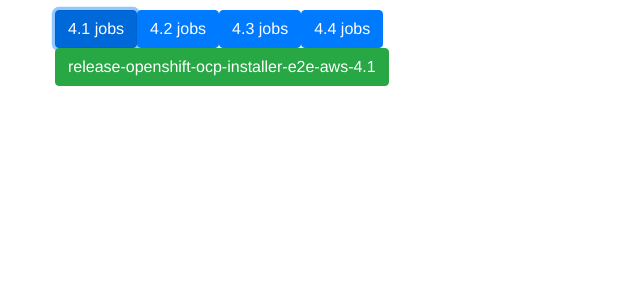
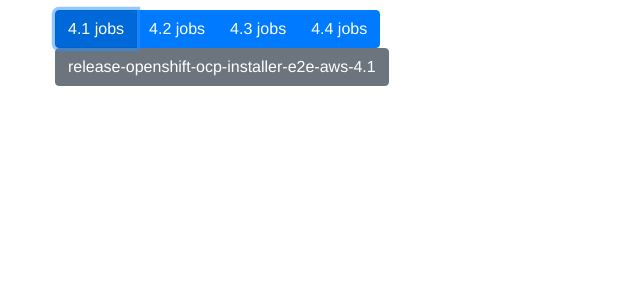
Before and after one commit to vrutkovs/elk, a Vue app: page / in a window 1280 px wide. Both pictures are taken after a click on the button "4.1 jobs". Shown: the top 300 px of the page, without its empty margins (0-640 px from the left). Built offline with nearby package versions, Linux system fonts and the light colour scheme.

Commit message:
yadayada

```diff
--- a/src/App.vue
+++ b/src/App.vue
@@ -31,8 +31,6 @@
   },
   methods: {
     onJobSelected: function (id) {
-      /* eslint no-console: ["error", { allow: ["warn", "error"] }] */
-      console.warn("app: job '" + id + "' selected")
       this.id = id
     }
   }
--- a/src/components/GroupButton.vue
+++ b/src/components/GroupButton.vue
@@ -1,11 +1,9 @@
 <template>
-  <div>
-    <b-button
-      v-on:click="$emit('group-selected', id)"
-      :pressed.sync="pressed"
-      variant="primary"
-    >{{ title }}</b-button>
-  </div>
+  <b-button
+    v-on:click="$emit('group-selected', id)"
+    :pressed.sync="pressed"
+    variant="primary"
+  >{{ title }}</b-button>
 </template>
 <script>
 export default {
--- a/src/components/JobButton.vue
+++ b/src/components/JobButton.vue
@@ -3,7 +3,7 @@
     <b-button
       v-on:click="$emit('job-selected', id)"
       :pressed.sync="pressed"
-      variant="success"
+      variant="secondary"
     >{{ title }}</b-button>
   </div>
 </template>
--- a/src/components/JobDetails.vue
+++ b/src/components/JobDetails.vue
@@ -8,6 +8,7 @@
       <div v-if="loading">Loading...</div>
 
       <div v-else>
+        <b-button-group vertical>
           <JobRunButton
             v-for="(jb, idx) in job_info"
             v-bind:key="idx"
@@ -15,6 +16,7 @@
             v-bind:success="jb.success"
             v-on:job-run-selected="onJobRunSelected"
           />
+        </b-button-group>
       </div>
     </section>
   </div>
@@ -40,8 +42,6 @@
       .then(response => {
         response.data.forEach(v => {
           var url = 'http://localhost:3000/job/'+this.id+'/'+v
-          /* eslint no-console: ["error", { allow: ["warn"] }] */
-          console.warn("Fetching " + url)
           this.axios
             .get(url)
             .then(response => {
--- a/src/components/JobRunButton.vue
+++ b/src/components/JobRunButton.vue
@@ -1,10 +1,9 @@
 <template>
-  <div>
-    <b-button
-      v-on:click="$emit('job-run-selected', id)"
-      :variant="success ? 'success' : 'danger'"
-    >{{ id }}</b-button>
-  </div>
+  <b-button
+    v-on:click="$emit('job-run-selected', id)"
+    :variant="success ? 'success' : 'danger'"
+    disabled
+  >{{ id }}</b-button>
 </template>
 <script>
 export default {
```
Lines whose indentation alone changed are shown as unchanged.
